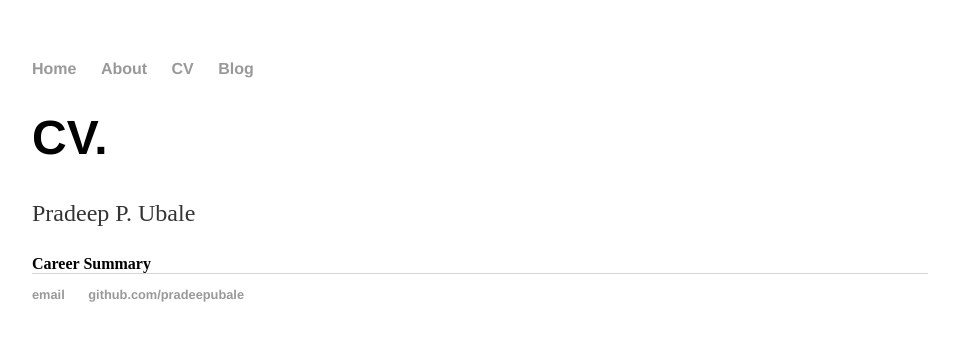
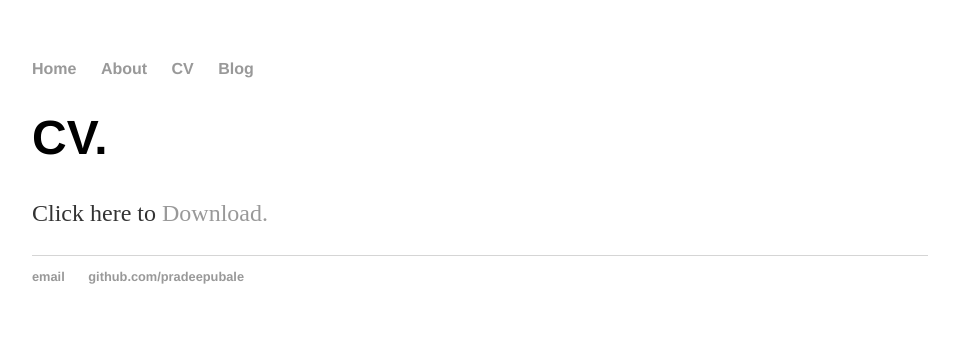
Before and after one commit to pradeepubale/pradeepubale.github.io, a Jekyll site: the page built from cv/index.html, in a window 1280 px wide. Shown: the top 341 px of the page, without its empty margins (160-1119 px from the left). Built offline with Jekyll 4.4.1, drawn with Linux system fonts in a browser that asks for light colours.

Commit message:
add resume to the cv

```diff
--- a/cv/index.html
+++ b/cv/index.html
@@ -5,8 +5,6 @@ title: My CV.
 
 		<div class="cv">
 			<h1>CV.</h1>
-			<p>Pradeep P. Ubale</p>
-
-			<b>Career Summary</b>
+			<p>Click here to <a href="https://drive.google.com/file/d/1bRAOLQPyQTl0AfWWjrNbFGAZk1xupcC1/view?usp=sharing" target="_blank">Download.</a></p>
 
 		</div>
```
